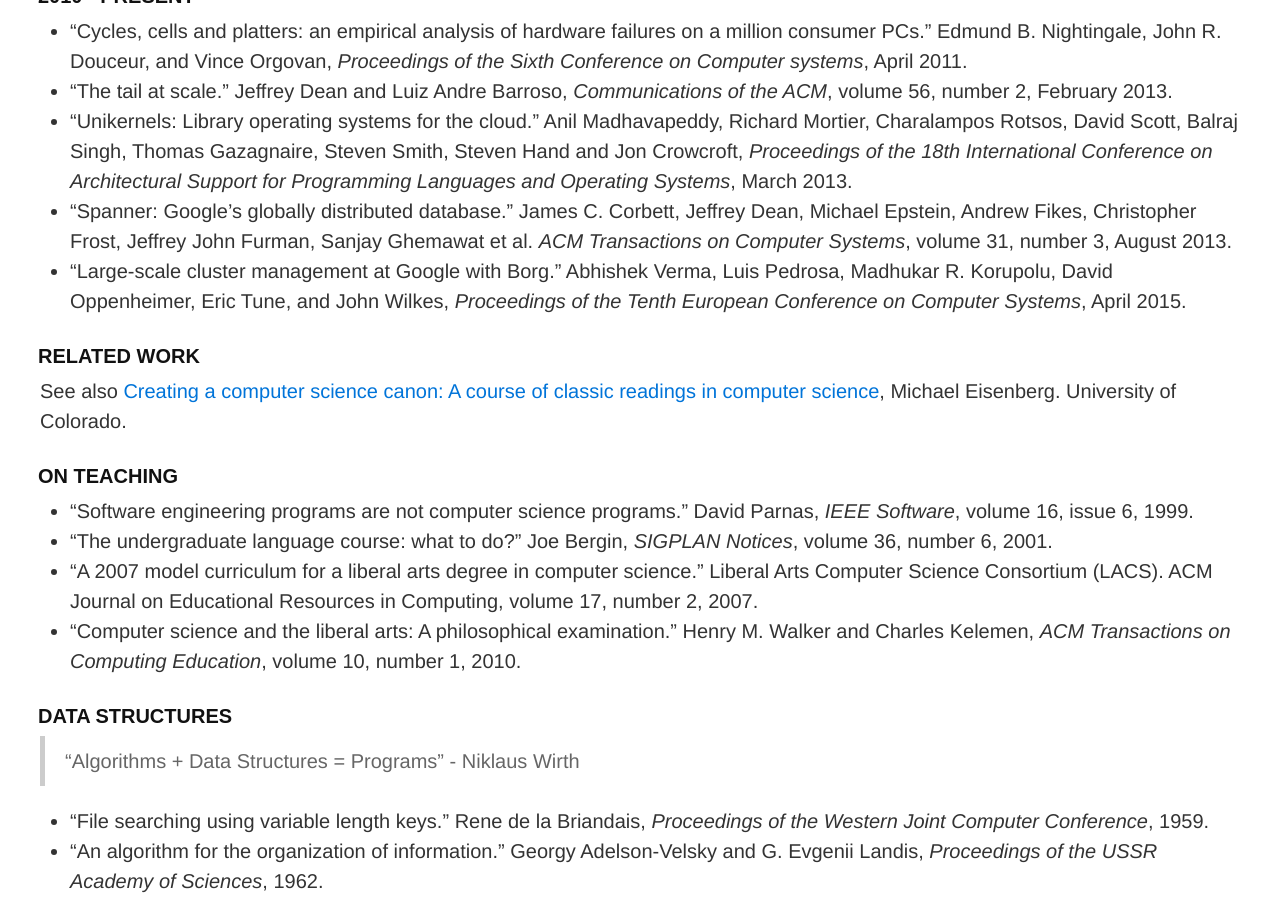
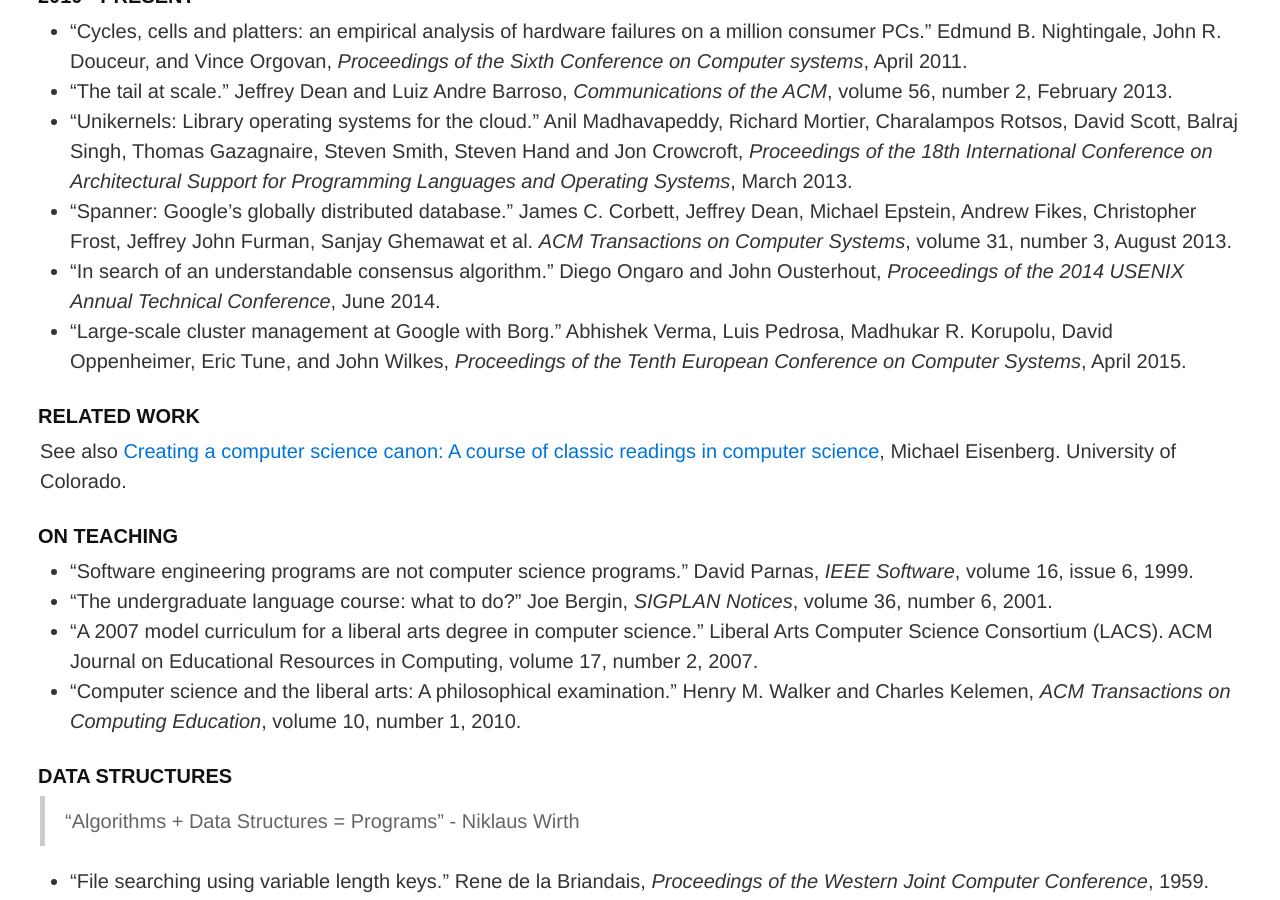
Before and after one commit to mspiegel/mspiegel.github.com, a Jekyll site: the page built from canon.md, in a window 1280 px wide and 900 px high, scrolled down 5484 px. Built offline with Jekyll 4.4.1, drawn with Linux system fonts in a browser that asks for light colours.

Commit message:
Add Raft consensus algorithm paper.

```diff
--- a/canon.md
+++ b/canon.md
@@ -129,6 +129,7 @@ Suggestions, criticisms, or comments are always appreciated.
 * "The tail at scale." Jeffrey Dean and Luiz Andre Barroso, _Communications of the ACM_, volume 56, number 2, February 2013.
 * "Unikernels: Library operating systems for the cloud." Anil Madhavapeddy, Richard Mortier, Charalampos Rotsos, David Scott, Balraj Singh, Thomas Gazagnaire, Steven Smith, Steven Hand and Jon Crowcroft, _Proceedings of the 18th International Conference on Architectural Support for Programming Languages and Operating Systems_, March 2013.
 * "Spanner: Google’s globally distributed database." James C. Corbett, Jeffrey Dean, Michael Epstein, Andrew Fikes, Christopher Frost, Jeffrey John Furman, Sanjay Ghemawat et al. _ACM Transactions on Computer Systems_, volume 31, number 3, August 2013.
+* "In search of an understandable consensus algorithm." Diego Ongaro and John Ousterhout, _Proceedings of the 2014 USENIX Annual Technical Conference_, June 2014.
 * "Large-scale cluster management at Google with Borg." Abhishek Verma, Luis Pedrosa, Madhukar R. Korupolu, David Oppenheimer, Eric Tune, and John Wilkes, _Proceedings of the Tenth European Conference on Computer Systems_, April 2015.
 
 ### Related Work
```
